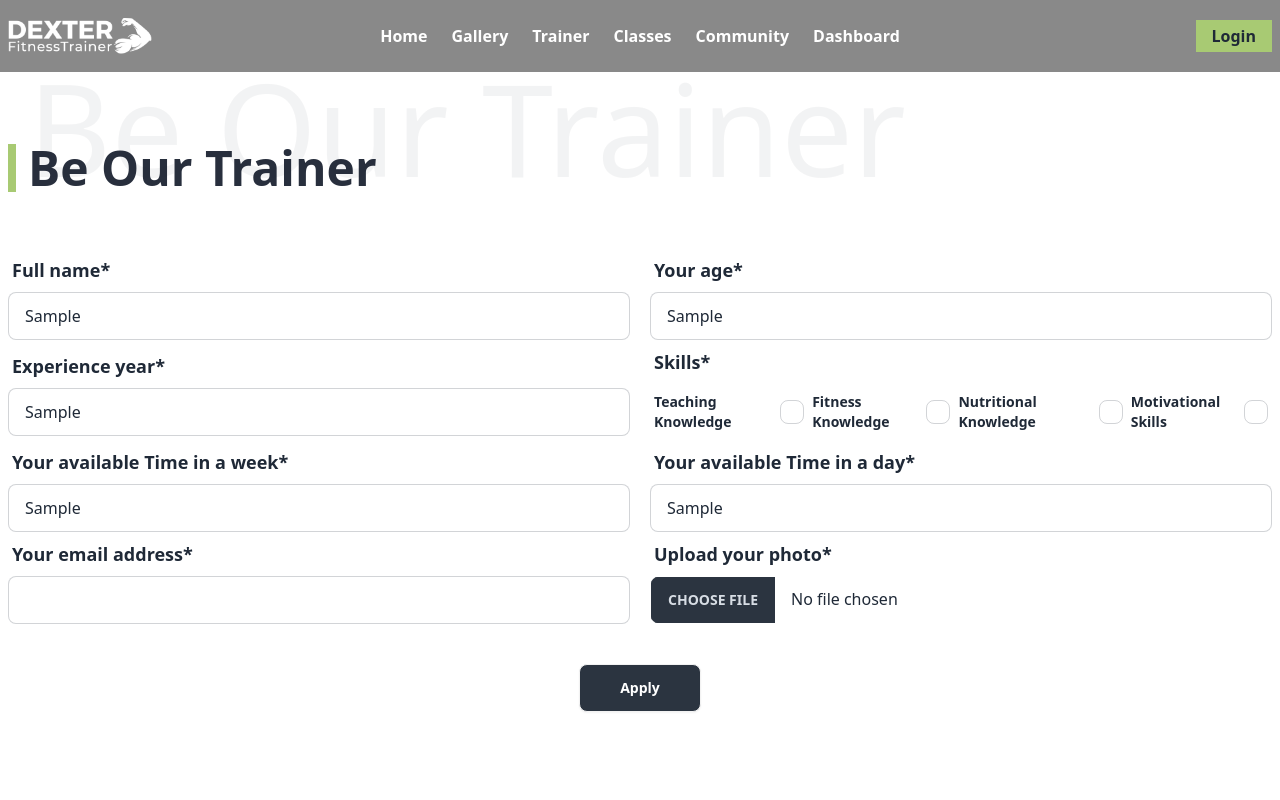
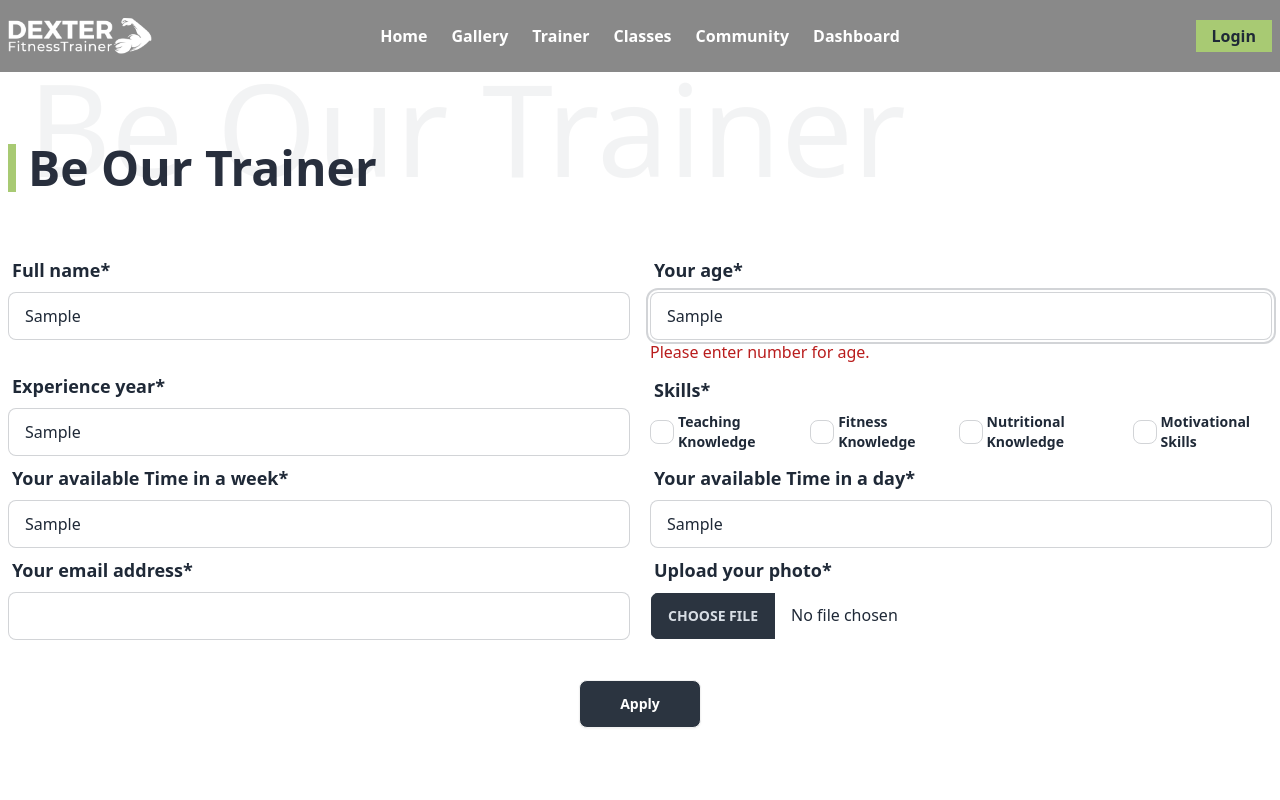
Before and after one commit to Mizan-Chowdhury/dexter-fitness-trainer-client, a React (Vite) app: page /beATrainer in a window 1280 px wide. Both pictures are taken after typing "Sample", "Sample", "Sample", "Sample", "Sample" into the empty fields and a click on the input "Apply". Shown: the top 800 px of the page. Built offline with nearby package versions, Linux system fonts and the light colour scheme; no server answers.

Commit message:
completed the trainer page and showed all trainers profile

```diff
--- a/package.json
+++ b/package.json
@@ -19,6 +19,7 @@
     "react-dom": "^18.2.0",
     "react-hook-form": "^7.48.2",
     "react-hot-toast": "^2.4.1",
+    "react-icons": "^4.12.0",
     "react-id-swiper": "^4.0.0",
     "react-infinite-scroll-component": "^6.1.0",
     "react-loading-skeleton": "^3.3.1",
--- a/src/components/BeATrainer.jsx
+++ b/src/components/BeATrainer.jsx
@@ -11,7 +11,12 @@ const image_host_api = `https://api.imgbb.com/1/upload?key=${image_host_key}`;
 const BeATrainer = () => {
   const axiosPublic = useAxiosPublic();
   const axiosSecure = useAxiosSecure();
-  const { register, handleSubmit, reset } = useForm();
+  const {
+    register,
+    handleSubmit,
+    reset,
+    formState: { errors },
+  } = useForm();
   const { user } = useAuthContext();
 
   const onSubmit = (data) => {
@@ -26,7 +31,9 @@ const BeATrainer = () => {
       .then((res) => {
         const newTrainer = {
           name: data.name,
-          age: data.age,
+          age: parseInt(data.age),
+          weekTime: parseInt(data.week_time),
+          dayTime: parseInt(data.day_time),
           email: user.email,
           image: res?.data?.data?.display_url,
           experience: data.experience,
@@ -40,10 +47,9 @@ const BeATrainer = () => {
         console.log(newTrainer);
         if (res.data.success) {
           axiosSecure.post("/newTrainers", newTrainer).then((res) => {
-            if (res.data) {
-              toast.success("Menu successfully added.");
-              reset();
-            }
+            console.log(res);
+            toast.success("Successfully applied.");
+            reset();
           });
         }
       });
@@ -62,22 +68,28 @@ const BeATrainer = () => {
                 <span className="label-text font-bold text-lg">Full name*</span>
               </label>
               <input
-                {...register("name")}
+                {...register("name", { required: true })}
                 type="text"
                 placeholder="Full name"
                 className="input input-bordered w-full"
               />
+              {errors.name && (
+                <p className="text-red-700">Full name is required.</p>
+              )}
             </div>
             <div className="form-control w-full">
               <label className="label">
                 <span className="label-text font-bold text-lg">Your age*</span>
               </label>
               <input
-                {...register("age")}
+                {...register("age", { pattern: /\d+/ })}
                 type="text"
                 placeholder="Your age"
                 className="input input-bordered w-full"
               />
+              {errors.age && (
+                <p className="text-red-700">Please enter number for age.</p>
+              )}
             </div>
           </div>
 
@@ -89,63 +101,66 @@ const BeATrainer = () => {
                 </span>
               </label>
               <input
-                {...register("experience")}
+                {...register("experience", { required: true })}
                 type="text"
                 placeholder="Experience"
                 className="input input-bordered w-full"
               />
+              {errors.experience && (
+                <p className="text-red-700">Experience is required.</p>
+              )}
             </div>
             <div className="w-full">
               <label className="label">
                 <span className="label-text font-bold text-lg">Skills*</span>
               </label>
-              <div className="md:flex">
+              <div className="md:flex gap-2 space-y-2 md:space-y-0">
                 <div className="form-control">
-                  <label className="label cursor-pointer">
+                  <label className="flex items-center">
+                    <input
+                      {...register("teaching")}
+                      type="checkbox"
+                      className="checkbox mr-1"
+                    />
                     <span className="label-text font-semibold">
                       Teaching Knowledge
                     </span>
-                    <input
-                      {...register("teaching")}
-                      type="checkbox"
-                      className="checkbox"
-                    />
                   </label>
                 </div>
                 <div className="form-control">
-                  <label className="label cursor-pointer">
+                  <label className="flex items-center">
+                    <input
+                      {...register("fitness")}
+                      type="checkbox"
+                      className="checkbox mr-1"
+                    />
                     <span className="label-text font-semibold">
                       Fitness Knowledge
                     </span>
-                    <input
-                      {...register("fitness")}
-                      type="checkbox"
-                      className="checkbox"
-                    />
                   </label>
                 </div>
                 <div className="form-control">
-                  <label className="label cursor-pointer">
+                  <label className="flex items-center">
+                    <input
+                      {...register("nutritional")}
+                      type="checkbox"
+                      className="checkbox mr-1"
+                    />
                     <span className="label-text font-semibold">
                       Nutritional Knowledge
                     </span>
-                    <input
-                      {...register("nutritional")}
-                      type="checkbox"
-                      className="checkbox"
-                    />
                   </label>
                 </div>
                 <div className="form-control">
-                  <label className="label cursor-pointer">
+                  <label className="flex items-center">
+                    <input
+                      {...register("motivational")}
+                      type="checkbox"
+                      className="checkbox mr-1"
+                    />
                     <span className="label-text font-semibold">
                       Motivational Skills
                     </span>
-                    <input
-                      {...register("motivational")}
-                      type="checkbox"
-                      className="checkbox"
-                    />
                   </label>
                 </div>
               </div>
@@ -160,11 +175,17 @@ const BeATrainer = () => {
                 </span>
               </label>
               <input
-                {...register("week_time")}
+                {...register("week_time", { required: true })}
                 type="text"
                 placeholder="Available Time in a week"
                 className="input input-bordered w-full"
               />
+              {errors.week_time && (
+                <p className="text-red-700">
+                  {" "}
+                  Available week time is required.
+                </p>
+              )}
             </div>
             <div className="form-control w-full">
               <label className="label">
@@ -173,11 +194,17 @@ const BeATrainer = () => {
                 </span>
               </label>
               <input
-                {...register("day_time")}
+                {...register("day_time",{ required: true })}
                 type="text"
                 placeholder="Available Time in a day"
                 className="input input-bordered w-full"
               />
+              {errors.day_time && (
+                <p className="text-red-700">
+                  {" "}
+                  Available week time is required.
+                </p>
+              )}
             </div>
           </div>
 
@@ -203,10 +230,16 @@ const BeATrainer = () => {
                 </span>
               </label>
               <input
-                {...register("image")}
+                {...register("image",{ required: true })}
                 type="file"
                 className="file-input w-full max-w-xs"
               />
+              {errors.week_time && (
+                <p className="text-red-700">
+                  {" "}
+                  Available week time is required.
+                </p>
+              )}
             </div>
           </div>
 
--- /dev/null
+++ b/src/pages/trainer/Trainer.jsx
@@ -0,0 +1,79 @@
+import { useQuery } from "@tanstack/react-query";
+import useAxiosSecure from "../../hooks/useAxiosSecure";
+import SectionTitle from "../../shared/SectionTitle";
+import { FaFacebook, FaInstagram, FaYoutube } from "react-icons/fa";
+import { MdOutlineMore } from "react-icons/md";
+import { Link } from "react-router-dom";
+
+const Trainer = () => {
+  const axiosSecure = useAxiosSecure();
+
+  const { data: trainers } = useQuery({
+    queryKey: ["trainers"],
+    queryFn: async () => {
+      const res = await axiosSecure.get("/trainers");
+      return res.data;
+    },
+  });
+
+  return (
+    <div className="max-w-7xl mx-auto py-20 md:py-32 px-4">
+      <div>
+        <SectionTitle>Our Trainers</SectionTitle>
+      </div>
+      <div className="grid grid-cols-1 md:grid-cols-2 lg:grid-cols-4 gap-5">
+        {trainers?.map((i) => (
+          <div className="flex flex-col shadow-lg p-3" key={i.id}>
+            <div className="text-center">
+              <img className="rounded-full h-28 mx-auto" src={i.image} alt="" />
+              <h1 className="font-bold text-lg">{i.name}</h1>
+            </div>
+            <div className="mt-2 flex-grow">
+              <p>
+                <span className="font-semibold">Experience :</span>{" "}
+                {i.experience}
+              </p>
+              <p>
+                <span className="font-semibold">Age :</span> {i.age}
+              </p>
+              <p>
+                <span className="font-semibold">Available Time :</span>{" "}
+                {i.weekTime}h in a week,
+                <br /> {i.dayTime}h in a day
+              </p>
+            </div>
+            <div className="flex gap-4">
+              <p className="font-semibold">Follow on :</p>
+              <div className="text-2xl flex items-center gap-2">
+                <a href="">
+                  <FaYoutube></FaYoutube>
+                </a>
+
+                <a href="">
+                  <FaFacebook></FaFacebook>
+                </a>
+                <a href="">
+                  <FaInstagram></FaInstagram>
+                </a>
+              </div>
+            </div>
+            <div className="text-right">
+              <Link to={`/trainers/:${i._id}`}>
+                <button className="mt-5 font-semibold">Know more...</button>
+              </Link>
+            </div>
+          </div>
+        ))}
+      </div>
+      <div className="text-center mt-10">
+        <Link to={"/beATrainer"}>
+          <button className="btn btn-outline font-bold">
+            Become A Trainer
+          </button>
+        </Link>
+      </div>
+    </div>
+  );
+};
+
+export default Trainer;
--- a/src/routers/RouterProvider.jsx
+++ b/src/routers/RouterProvider.jsx
@@ -7,6 +7,7 @@ import Register from "../pages/register/Register";
 import Dashboard from "../dashboard/Dashboard";
 import Subscribers from "../dashboard/allsubscriber/Subscribers";
 import BeATrainer from "../components/BeATrainer";
+import Trainer from "../pages/trainer/Trainer";
 
 const Myrouter = createBrowserRouter([
     {
@@ -30,6 +31,10 @@ const Myrouter = createBrowserRouter([
                 element: <Register></Register>
             },
             {
+                path: '/trainer',
+                element: <Trainer></Trainer>
+            },
+            {
                 path:'/beATrainer',
                 element: <BeATrainer></BeATrainer>
             },
```
Also changed, not shown: 1 other file (tests, documents, lock files or other folders).
